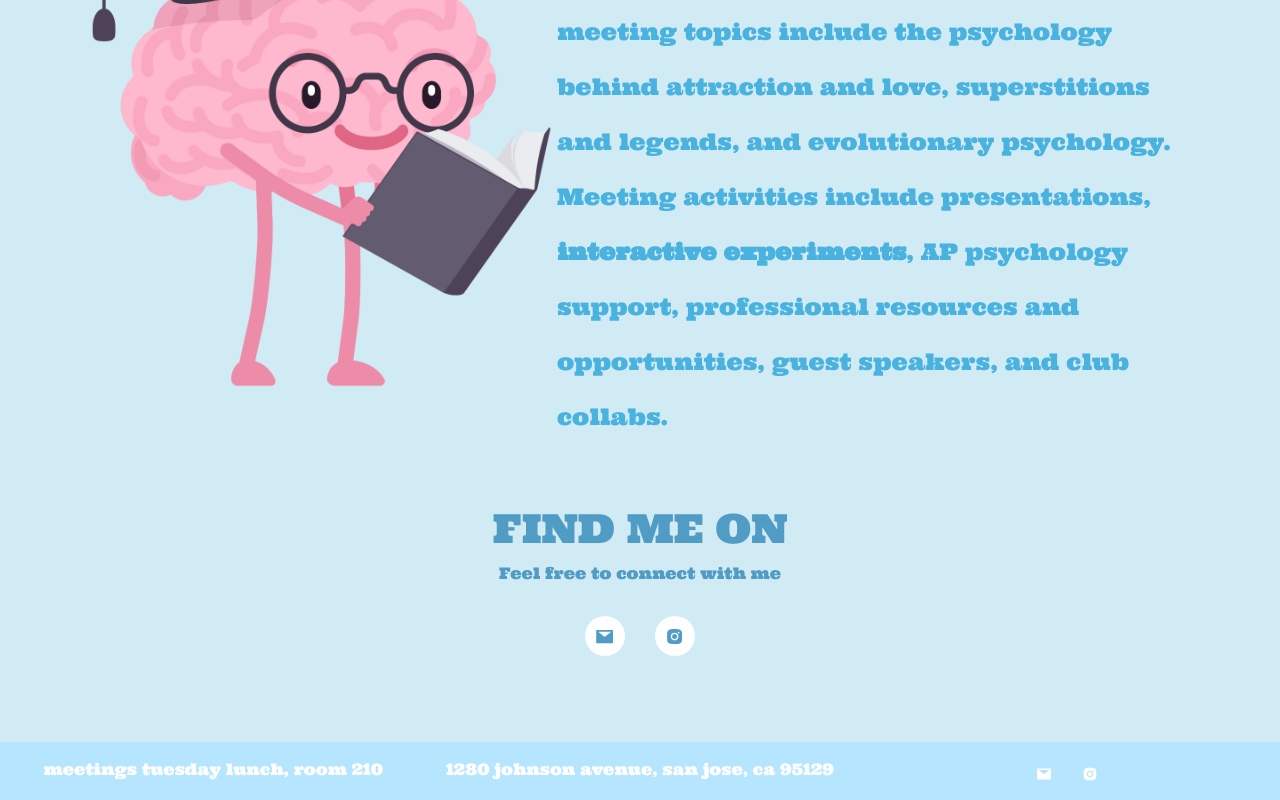
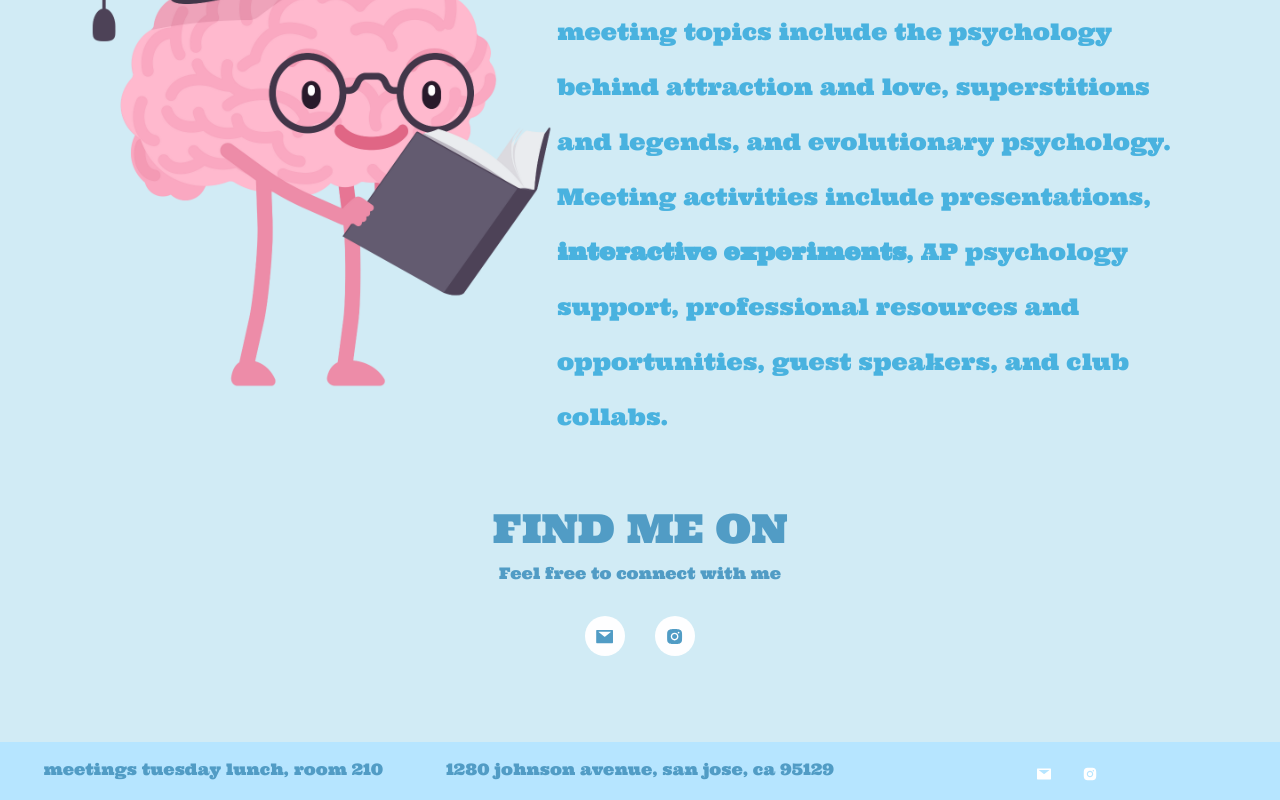
Before and after one commit to nidhik1/spswebsite, a React (Create React App) app: page / in a window 1280 px wide. Shown: the part 1512-2312 px from the top of the page. Built offline with nearby package versions, Linux system fonts and the light colour scheme.

Commit message:
changed footer text to darker color

```diff
--- a/src/style.css
+++ b/src/style.css
@@ -267,7 +267,7 @@
 
   .footer h3 {
     font-size: 1em;
-    color: white !important;
+    color: #519CC5 !important;
     margin-top: 0.5em !important;
     margin-bottom: 0.5em !important;
   }
```
